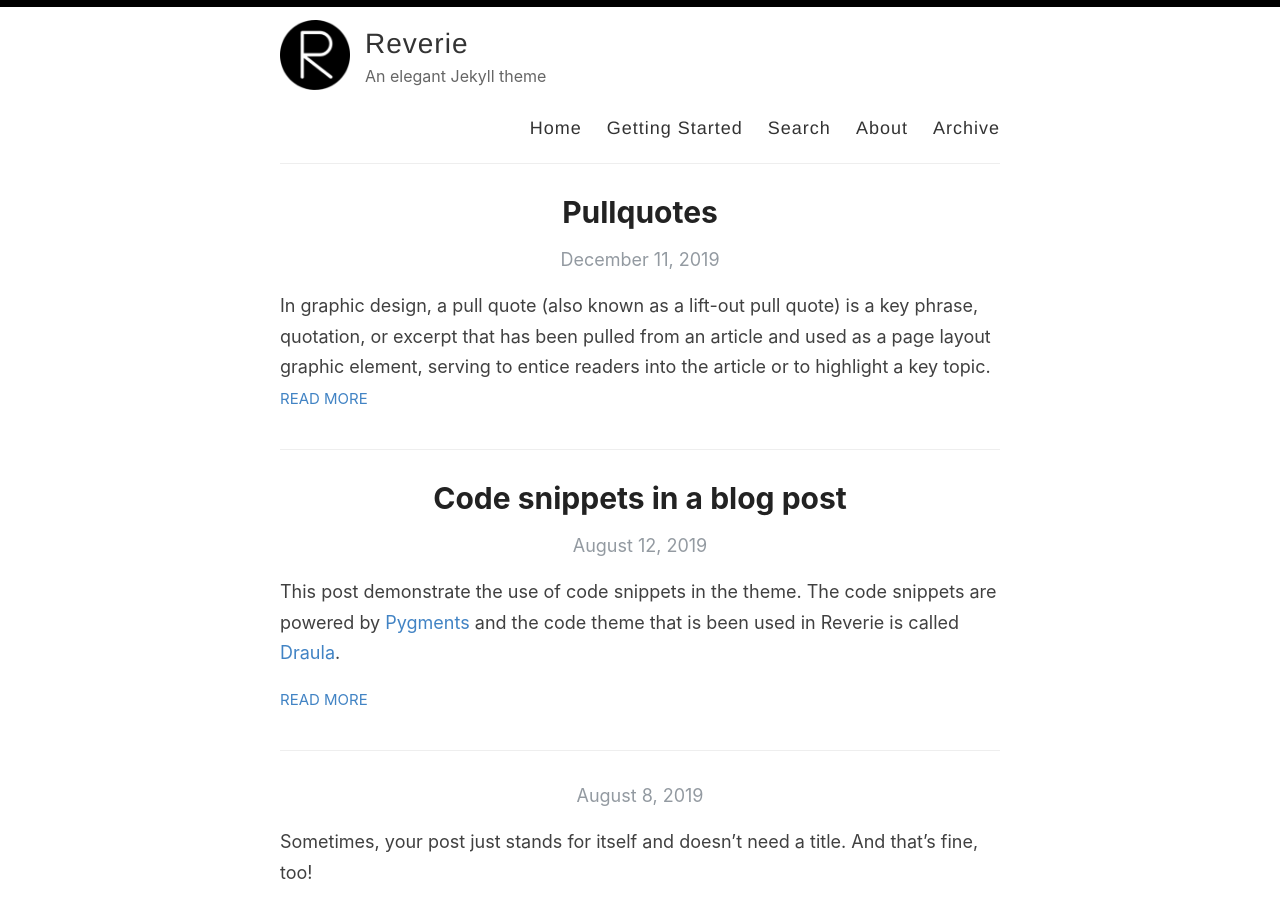
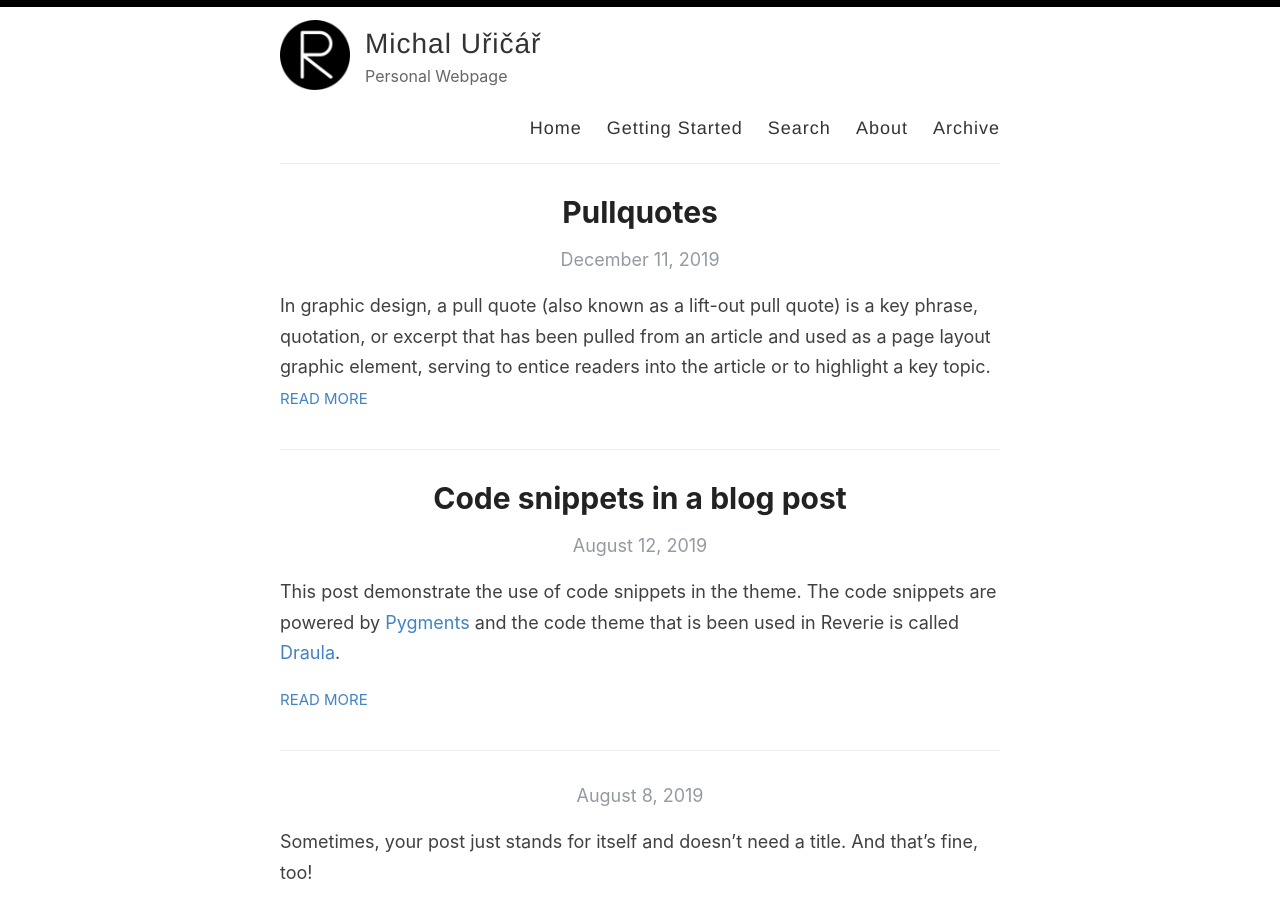
Before and after one commit to uricamic/uricamic.github.io, a Jekyll site: the page built from index.html, in a window 1280 px wide and 900 px high. Built offline with Jekyll 4.4.1, drawn with Linux system fonts in a browser that asks for light colours; the list of posts is cut into pages by our own code.

Commit message:
Update _config.yml

```diff
--- a/_config.yml
+++ b/_config.yml
@@ -3,13 +3,13 @@
 #
 
 # Name of your site (displayed in the header)
-name: Reverie
+name: Michal Uřičář
 
 # Name of the author
-author: Amit Merchant
+author: Michal Uricar
 
 # Short bio or description (displayed in the header)
-description: An elegant Jekyll theme
+description: Personal Webpage
 
 # URL of your avatar or profile pic (you could use your GitHub profile pic)
 avatar: /images/reverie.png
@@ -21,15 +21,15 @@ avatar: /images/reverie.png
 # Includes an icon in the footer for each username you enter
 footer-links:
   dribbble:
-  email: amit.d.merchant@gmail.com
+  email: uricar.michal@gmail.com
   facebook:
   flickr:
-  github: amitmerchant1990/reverie
+  github: uricamic
   instagram:
   linkedin:
   pinterest:
   rss: rss
-  twitter: amit_merchant
+  twitter: uricamic
   stackoverflow:
   youtube: # channel/<your_long_string> or user/<user-name>
   googleplus: # anything in your profile username that comes after plus.google.com/
@@ -41,7 +41,7 @@ footer-links:
 disqus:
 
 # Enter your Google Analytics web tracking code (e.g. UA-2110908-2) to activate tracking
-google_analytics: UA-43339302-11
+# google_analytics: UA-43339302-11
 
 # For newer "GA4" analytics, use the following instead of the "UA" entry above
 #google_analytics_ga4: G-GABC1DEFG
```
